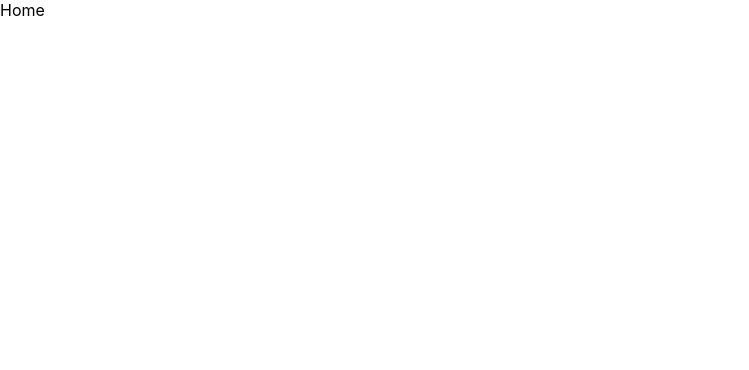
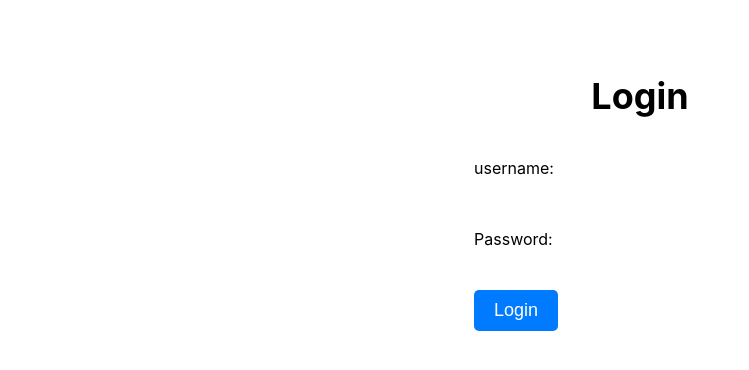
Before and after one commit to Enyina/React-context-API-tutorial, a React (Create React App) app: page / in a window 1280 px wide. Shown: the top 370 px of the page, without its empty margins (0-749 px from the left). Built offline with nearby package versions, Linux system fonts and the light colour scheme.

Commit message:
basic setup

```diff
--- a/src/App.js
+++ b/src/App.js
@@ -1,9 +1,17 @@
 import { BrowserRouter as Router, Route, Routes } from "react-router-dom";
+import LoginPage from "./pages/login/login";
+import Home from "./pages/home/home";
 
 function App() {
   return (
     <div className="App">
-      <hi>Home</hi>
+      <Router>
+        <Routes>
+          <Route path="/" element={<LoginPage />} />
+
+          <Route path="/login" element={<LoginPage />} />
+        </Routes>
+      </Router>
     </div>
   );
 }
--- a/src/pages/home/home.jsx
+++ b/src/pages/home/home.jsx
@@ -0,0 +1,11 @@
+import React from "react";
+
+const Home = () => {
+  return (
+    <div>
+      <button>sSuccess</button>
+    </div>
+  );
+};
+
+export default Home;
```
Also changed, not shown: 1 other file (tests, documents, lock files or other folders).
